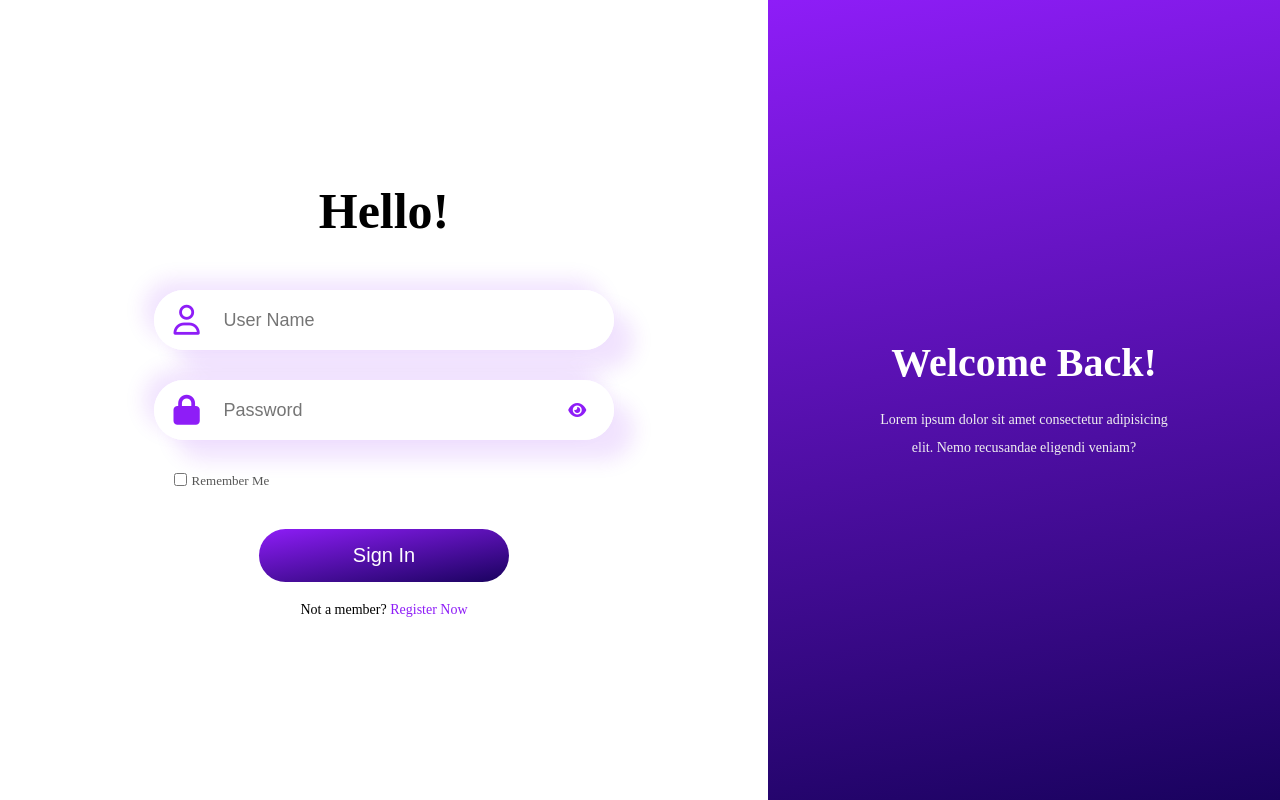
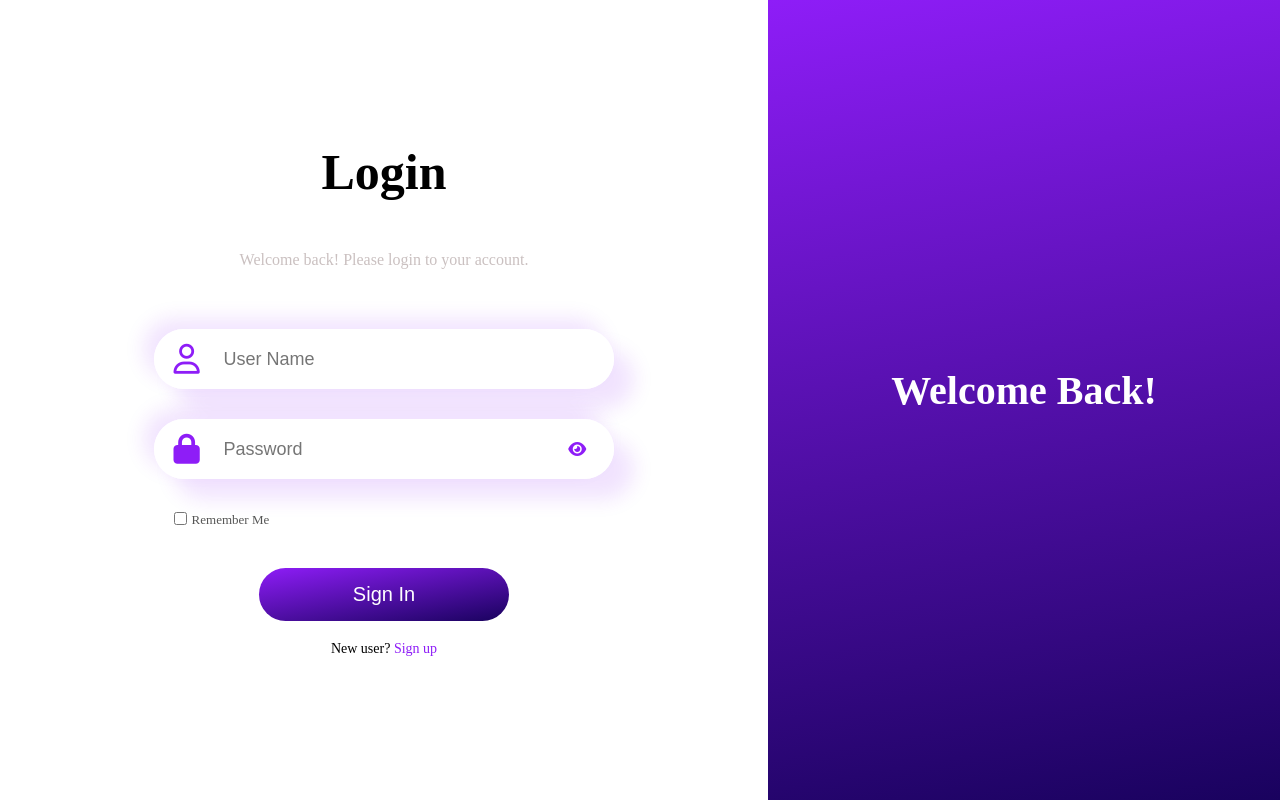
Before and after one commit to Abdur-Rehman68/Assignment-14, a plain HTML site: page index.html in a window 1280 px wide. Drawn offline with Linux system fonts and the light colour scheme.

Commit message:
make changes

```diff
--- a/index.html
+++ b/index.html
@@ -10,7 +10,8 @@
 <body>
     <div class="container">
         <div class="div-form">
-            <h1>Hello!</h1>
+            <h1>Login</h1>
+            <p id="para">Welcome back! Please login to your account.</p>
             <form action="">
                 <div class="inp">
                     <i class="fa-regular fa-user"></i>
@@ -26,12 +27,11 @@
                     <span>Remember Me</span>
                 </div>
                 <button class="btn">Sign In</button>
-                <span class="spn-regs">Not a member? <a href="#"> Register Now</a></span>
+                <span class="spn-regs">New user? <a href="#"> Sign up</a></span>
             </form>
         </div>
         <div class="div-text">
             <h1>Welcome Back!</h1>
-            <p>Lorem ipsum dolor sit amet consectetur adipisicing elit. Nemo recusandae eligendi veniam?</p>
         </div>
     </div>
 </body>
--- a/style.css
+++ b/style.css
@@ -106,6 +106,11 @@ form .spn-regs a{
     text-decoration: none;
 }
 
+#para{
+    color: #cac0c0;
+    margin-bottom: 60px;
+}
+
 form .spn-regs:hover a{
     text-decoration: underline;
 }
```
